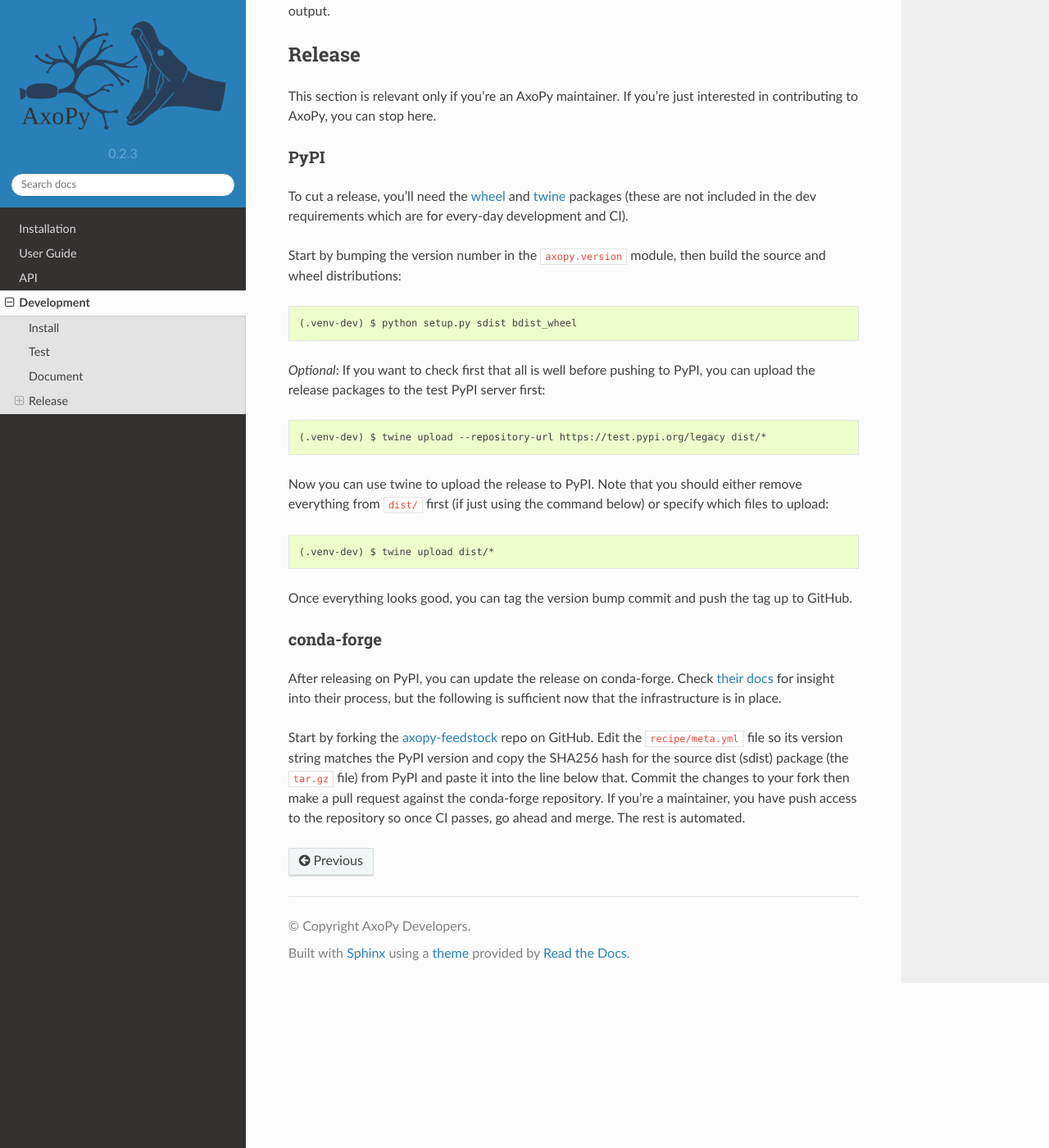
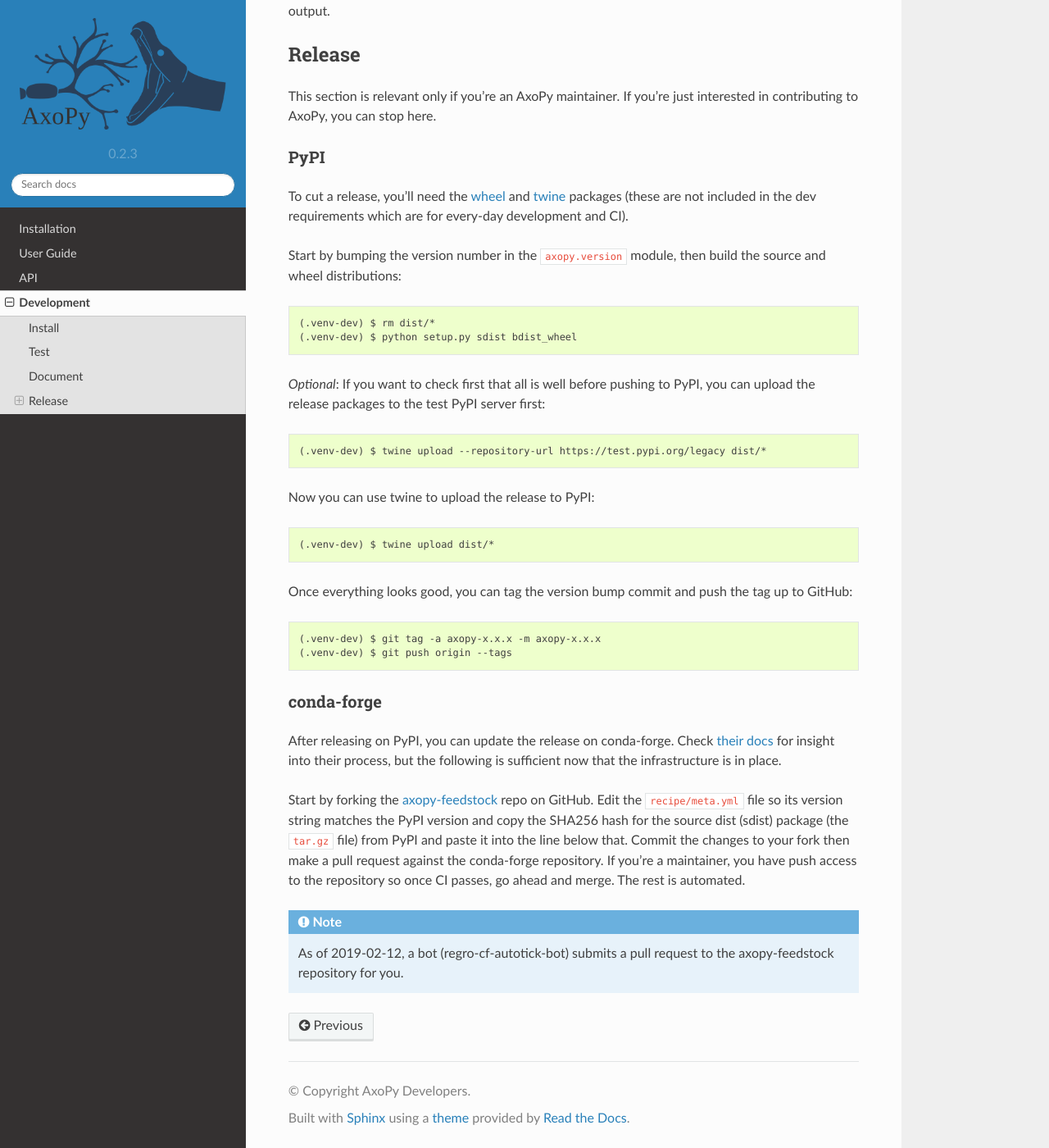
Before and after one commit to axopy/axopy, a Sphinx documentation site: the page built from docs/development.rst, in a window 1280 px wide and 1400 px high, scrolled down 1335 px. Shown: the whole window at 82% size. Built offline with Sphinx 7.4.7 and the Read the Docs theme 2.0.0, drawn with Linux system fonts in a browser that asks for light colours; pages that are not in the unit, such as notebooks, are missing from menus.

Commit message:
A little more clarity in dev docs.

```diff
--- a/docs/development.rst
+++ b/docs/development.rst
@@ -73,6 +73,7 @@ in the dev requirements which are for every-day development and CI).
 Start by bumping the version number in the ``axopy.version`` module, then build
 the source and wheel distributions::
 
+    (.venv-dev) $ rm dist/*
     (.venv-dev) $ python setup.py sdist bdist_wheel
 
 *Optional*: If you want to check first that all is well before pushing to PyPI,
@@ -80,14 +81,15 @@ you can upload the release packages to the test PyPI server first::
 
     (.venv-dev) $ twine upload --repository-url https://test.pypi.org/legacy dist/*
 
-Now you can use twine to upload the release to PyPI. Note that you should
-either remove everything from ``dist/`` first (if just using the command below)
-or specify which files to upload::
+Now you can use twine to upload the release to PyPI::
 
     (.venv-dev) $ twine upload dist/*
 
 Once everything looks good, you can tag the version bump commit and push the
-tag up to GitHub.
+tag up to GitHub::
+
+    (.venv-dev) $ git tag -a axopy-x.x.x -m axopy-x.x.x
+    (.venv-dev) $ git push origin --tags
 
 conda-forge
 -----------
@@ -104,3 +106,7 @@ from PyPI and paste it into the line below that. Commit the changes to your
 fork then make a pull request against the conda-forge repository. If you're
 a maintainer, you have push access to the repository so once CI passes, go
 ahead and merge. The rest is automated.
+
+.. note::
+   As of 2019-02-12, a bot (regro-cf-autotick-bot) submits a pull request to
+   the axopy-feedstock repository for you.
```
